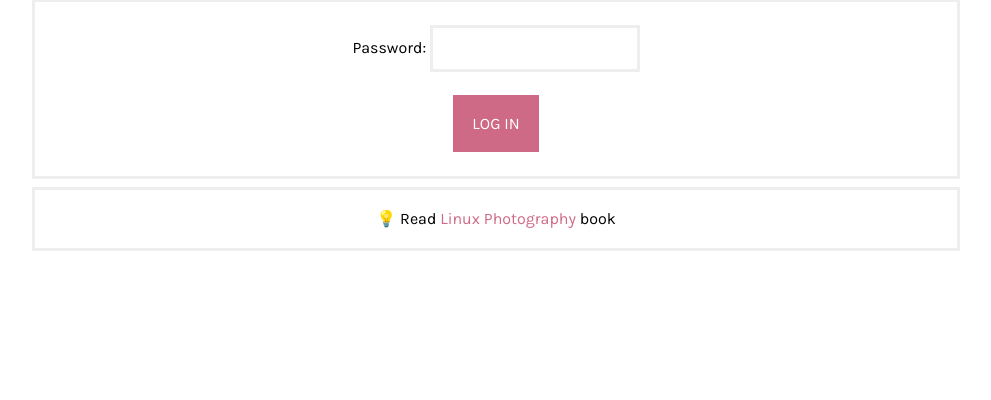
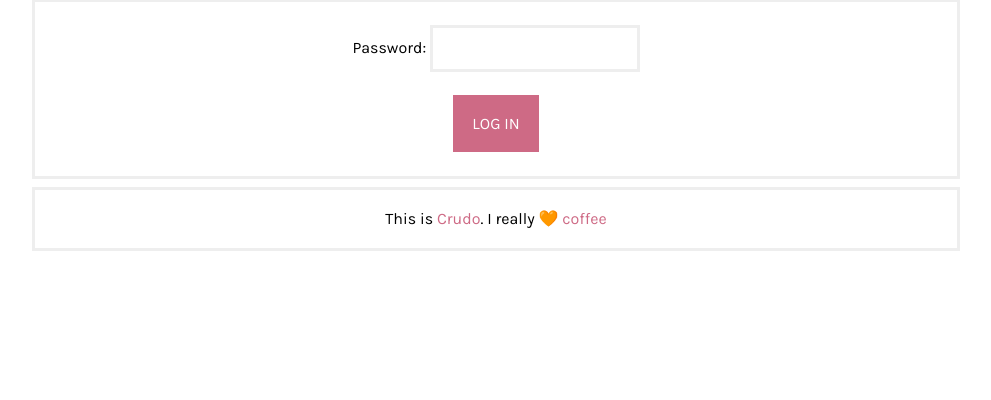
Before and after one commit to dmpop/crudo, a PHP site: page /login.php in a window 1280 px wide. Shown: the part 105-505 px from the top of the page, without its empty margins (144-1135 px from the left). Run offline with PHP 8.4, Linux system fonts and the light colour scheme.

Commit message:
Minor tweaks

```diff
--- a/css/lit.css
+++ b/css/lit.css
@@ -111,9 +111,8 @@ a {
 
 td,
 th {
-    padding: 1em;
+    padding: .3em;
     text-align: left;
-    border-bottom: solid #eee
 }
 
 .btn {
--- a/inc/config.php
+++ b/inc/config.php
@@ -10,4 +10,4 @@ $protect = true;
 // Password
 $password = "secret";
 // Footer
-$footer = "💡 Read <a href='https://gumroad.com/l/linux-photography'>Linux Photography</a> book";
+$footer = "This is <a href='https://github.com/dmpop/crudo'>Crudo</a>. I really 🧡 <a href='https://www.paypal.com/paypalme/dmpop'>coffee</a>";
```
